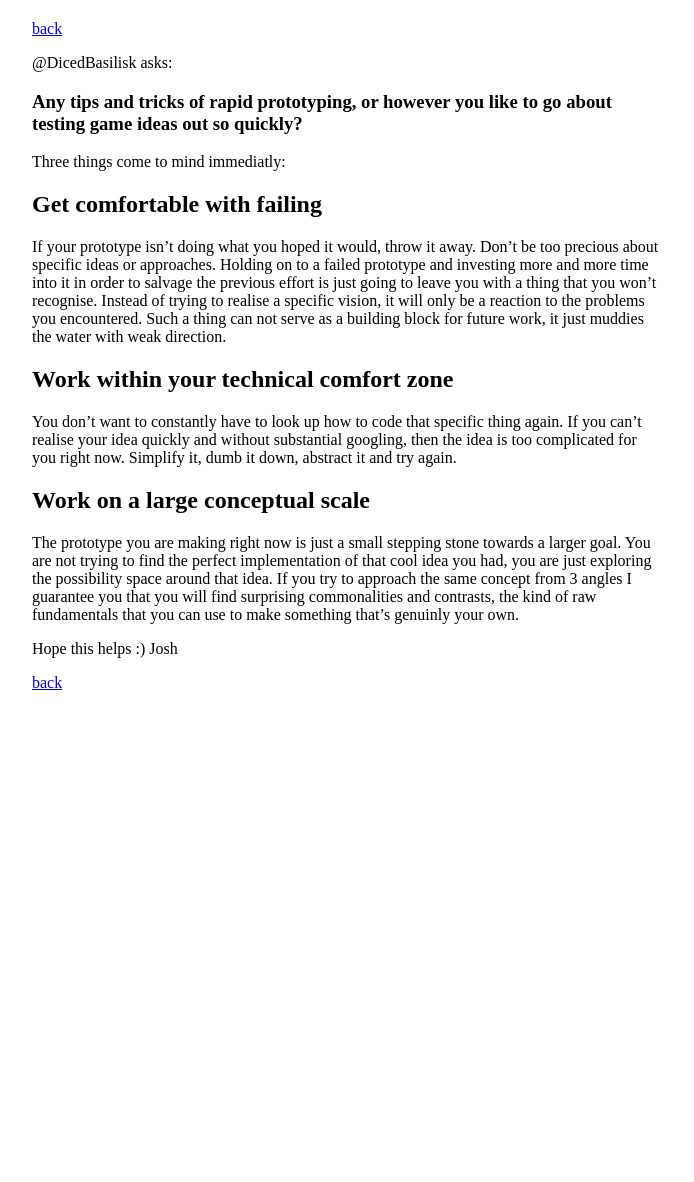
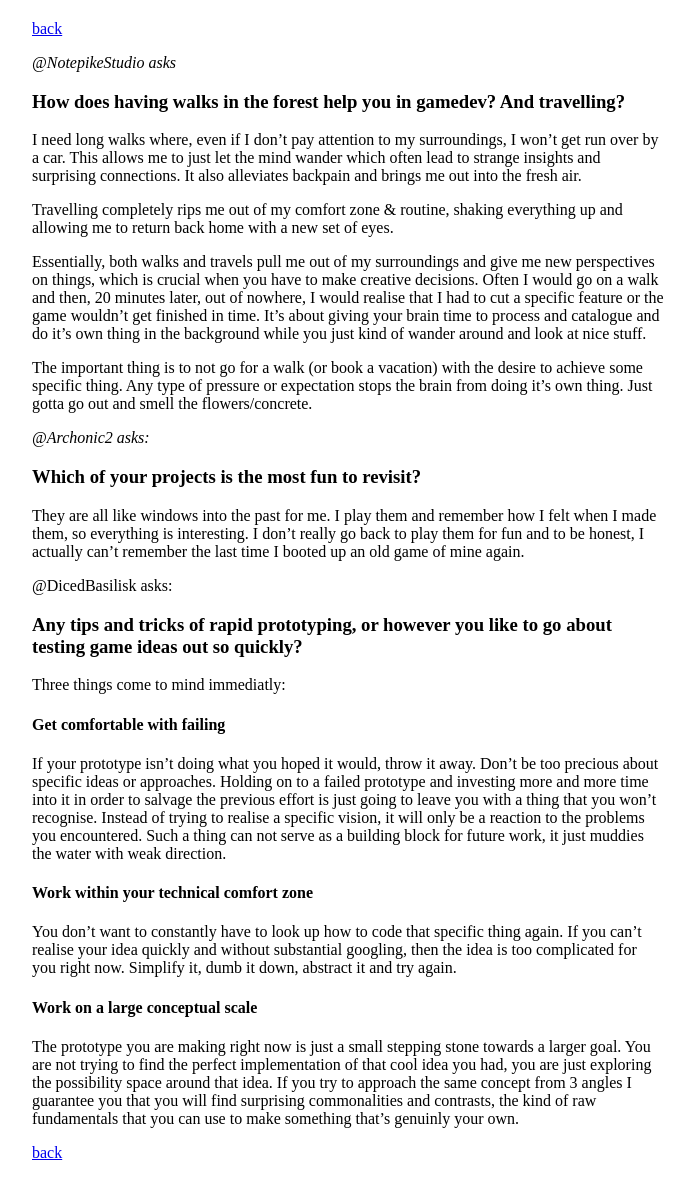
Before and after one commit to stuffedwombat/stuffedwombat.github.io, a Jekyll site: the page built from qa_rapid_prototyping.md, in a window 1280 px wide. Shown: the whole page, without its empty margins (292-986 px from the left). Built offline with Jekyll 4.4.1, drawn with Linux system fonts in a browser that asks for light colours; our own code applies the rules of GitHub Pages for plain Markdown files; comment, search, counter and statistics services are not loaded; before the commit the page ends 900 px from its top, so only the background shows below that.

Commit message:
Update qa_rapid_prototyping.md

```diff
--- a/qa_rapid_prototyping.md
+++ b/qa_rapid_prototyping.md
@@ -1,21 +1,33 @@
 [back](thinking)
+
+*@NotepikeStudio asks*
+### How does having walks in the forest help you in gamedev? And travelling?
+
+I need long walks where, even if I don't pay attention to my surroundings, I won't get run over by a car. This allows me to just let the mind wander which often lead to strange insights and surprising connections. It also alleviates backpain and brings me out into the fresh air.
+
+Travelling completely rips me out of my comfort zone & routine, shaking everything up and allowing me to return back home with a new set of eyes.
+
+Essentially, both walks and travels pull me out of my surroundings and give me new perspectives on things, which is crucial when you have to make creative decisions. Often I would go on a walk and then, 20 minutes later, out of nowhere, I would realise that I had to cut a specific feature or the game wouldn't get finished in time. It's about giving your brain time to process and catalogue and do it's own thing in the background while you just kind of wander around and look at nice stuff.
+
+The important thing is to not go for a walk (or book a vacation) with the desire to achieve some specific thing. Any type of pressure or expectation stops the brain from doing it's own thing. Just gotta go out and smell the flowers/concrete.
+
+*@Archonic2 asks:*
+### Which of your projects is the most fun to revisit?
+
+They are all like windows into the past for me. I play them and remember how I felt when I made them, so everything is interesting. I don't really go back to play them for fun and to be honest, I actually can't remember the last time I booted up an old game of mine again.
 
 @DicedBasilisk asks:
 ### Any tips and tricks of rapid prototyping, or however you like to go about testing game ideas out so quickly?
 
 Three things come to mind immediatly:
 
-## Get comfortable with failing
+#### Get comfortable with failing
 If your prototype isn't doing what you hoped it would, throw it away. Don't be too precious about specific ideas or approaches. Holding on to a failed prototype and investing more and more time into it in order to salvage the previous effort is just going to leave you with a thing that you won't recognise. Instead of trying to realise a specific vision, it will only be a reaction to the problems you encountered. Such a thing can not serve as a building block for future work, it just muddies the water with weak direction.
 
-## Work within your technical comfort zone
+#### Work within your technical comfort zone
 You don't want to constantly have to look up how to code that specific thing again. If you can't realise your idea quickly and without substantial googling, then the idea is too complicated for you right now. Simplify it, dumb it down, abstract it and try again.
 
-## Work on a large conceptual scale
+#### Work on a large conceptual scale
 The prototype you are making right now is just a small stepping stone towards a larger goal. You are not trying to find the perfect implementation of that cool idea you had, you are just exploring the possibility space around that idea. If you try to approach the same concept from 3 angles I guarantee you that you will find surprising commonalities and contrasts, the kind of raw fundamentals that you can use to make something that's genuinly your own.
 
-
-Hope this helps :)
-Josh
-
 [back](thinking)
```
